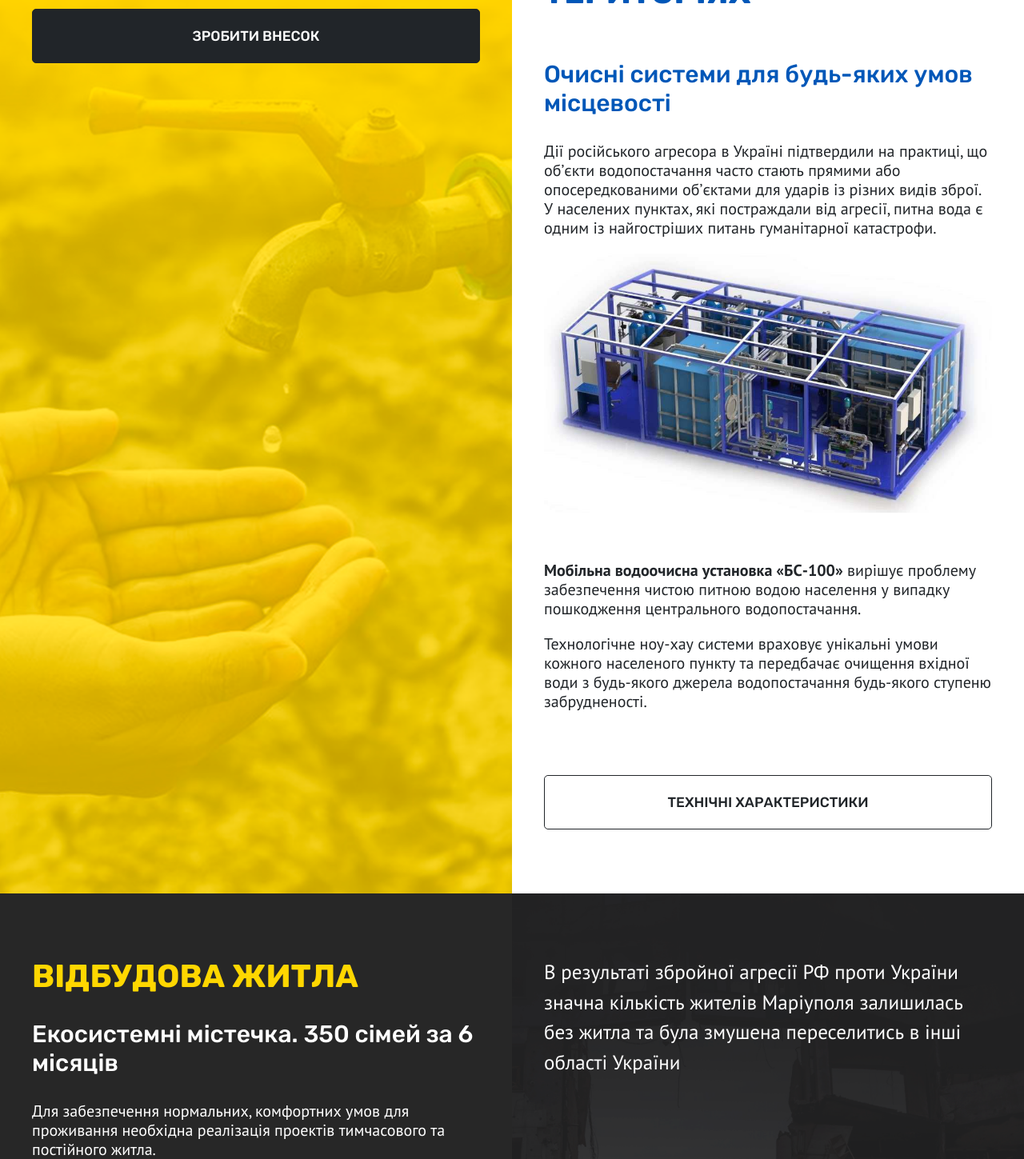
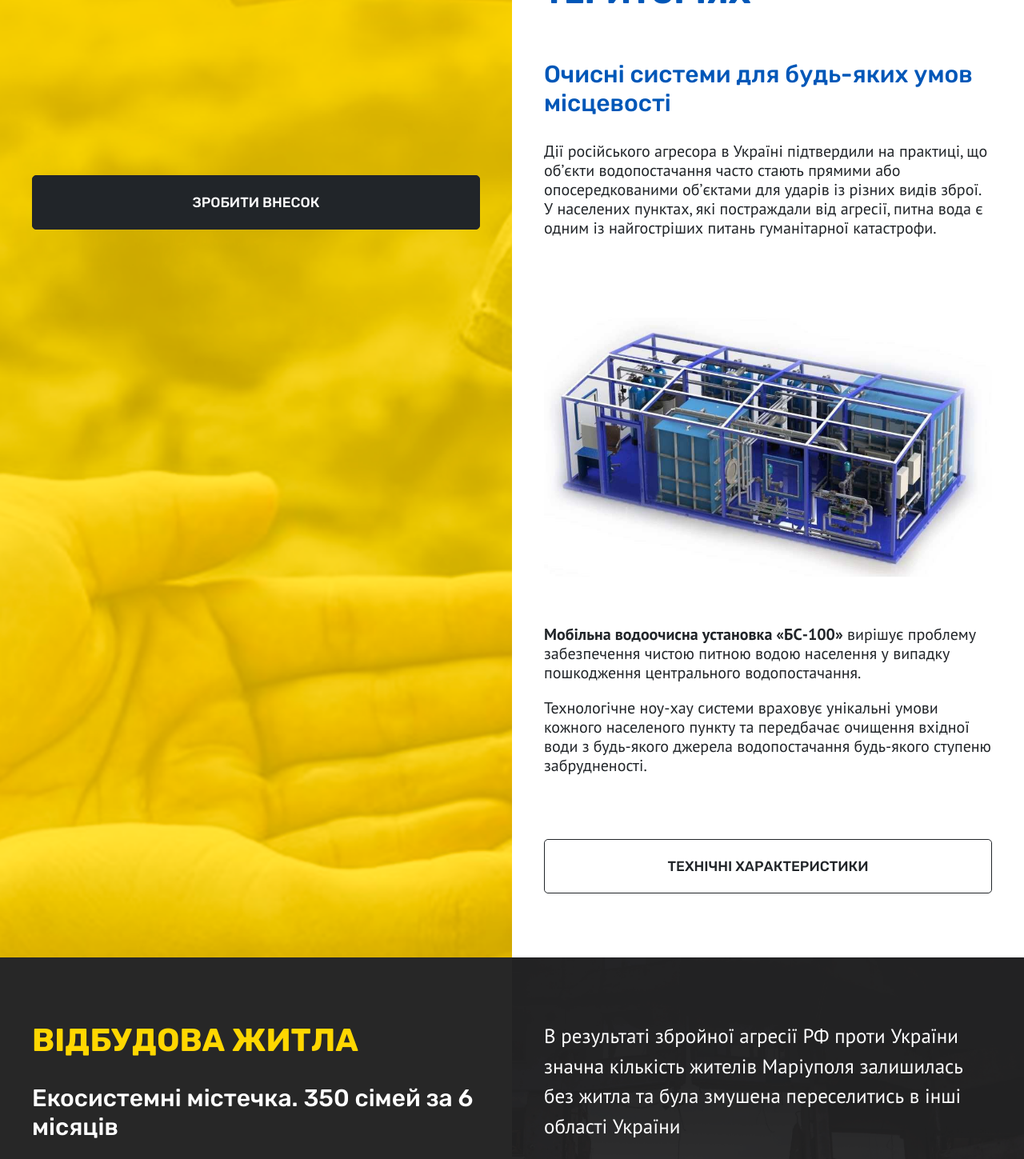
Before and after one commit to JakSamJakSam/reua, a Django app: page /en/ in a window 1280 px wide. Shown: the part 1009-2458 px from the top of the page at 80% size. Run offline with Django 4.2, Linux system fonts and the light colour scheme; data comes from the database, SQL or seed files in the repository; data that the repository does not hold is empty; some libraries are stand-ins or nearby versions.

Commit message:
Правки по верстке

```diff
--- a/pages/static/reua/css/general.css
+++ b/pages/static/reua/css/general.css
@@ -61,8 +61,9 @@ html{
     color: var(--bs-red);
 }
 
-#slide2 > .col:first-child{
-    background: url("../img/slide2_bg.png") no-repeat center;
+/*#slide2 > .col:first-child{*/
+#slide2{
+    background: url("../img/slide2_bg.png") no-repeat center left;
     background-size: cover;
 }
 
--- a/pages/templates/parts/slide2.html
+++ b/pages/templates/parts/slide2.html
@@ -2,8 +2,8 @@
 {% load static %}
 
 <div class="px-0 landing_block row" id="slide2">
-    <div class="col col-12 col-lg-6 bg-warning landing_col d-none d-lg-block">
-        <div class="mx-auto text-left text-block">
+    <div class="col col-12 col-lg-6 landing_col d-none d-lg-block  pb-4">
+        <div class="mx-auto text-left text-block d-flex flex-column justify-content-between h-100">
             <p class="mb-3 text-start lead">
                 {% blocktrans %}
                     <b>6 млн людей в Україні</b> щодня ведуть боротьбу за доступ до питної води
@@ -21,7 +21,7 @@
             </a>
         </div>
     </div>
-    <div class="col col-lg-6 landing_col">
+    <div class="col col-12 col-lg-6 landing_col bg-white pb-0">
         <div class="mx-auto text-left text-block">
             <div class="text-primary">
                 <h2 class="text-uppercase fw-bold mb-5">
@@ -42,6 +42,14 @@
                         питань гуманітарної катастрофи.
                     {% endblocktrans %}
                 </p>
+            </div>
+        </div>
+    </div>
+    <div class="col col-12 col-lg-6 landing_col  d-none d-lg-block">
+    </div>
+    <div class="col col-12 col-lg-6 landing_col bg-white">
+        <div class="mx-auto text-left text-block">
+            <div>
                 <img class="d-block mx-auto mb-5 w-100" src="{% static "reua/img/water_machine.png" %}" alt="">
                 <p>
                     {% blocktrans %}
```
Lines whose indentation alone changed are shown as unchanged.
